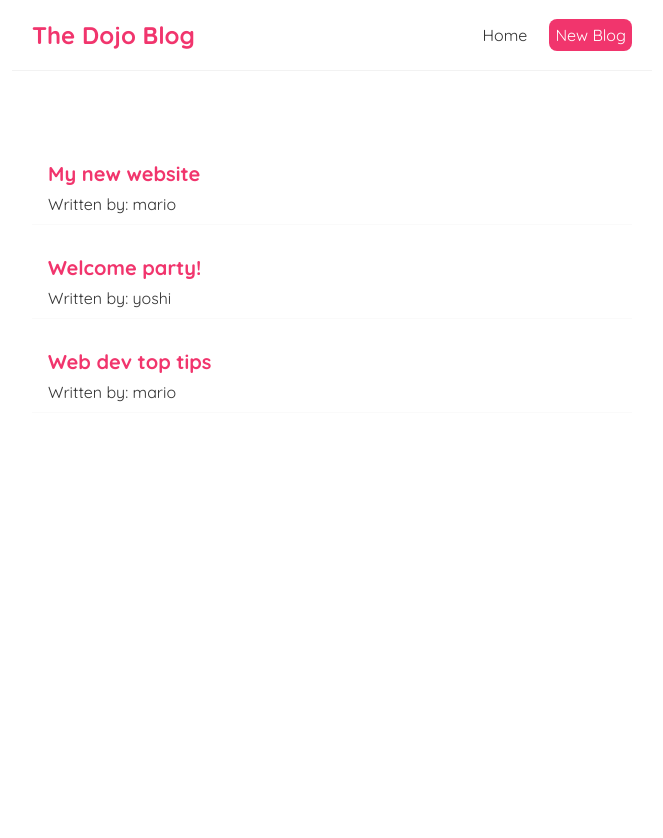
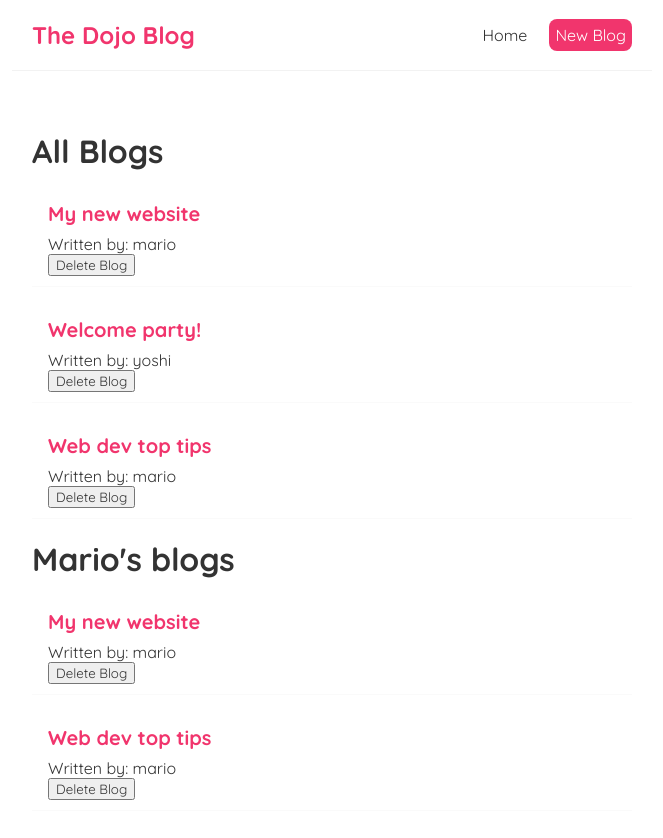
Before and after one commit to Shazammon/dojo-blog, a React (Create React App) app: page / in a window 1280 px wide. Shown: the top 838 px of the page, without its empty margins (308-971 px from the left). Before the commit the page ends 800 px from the top, so only its background shows below. Built offline with nearby package versions, Linux system fonts and the light colour scheme.

Commit message:
set up delete button

```diff
--- a/src/Bloglist.js
+++ b/src/Bloglist.js
@@ -1,13 +1,16 @@
 import react from 'react'
 
-export default function Bloglist(props) {
-    const blogs = props.blogs
+export default function Bloglist({blogs, title}) {
+    // const blogs = props.blogs;
+    // const title = props.title;
     return (
         <>
+        <h1>{title}</h1>
             {blogs.map((blog) => (
                 <div className="blog-preview" key={blog.id}>
                     <h2>{blog.title}</h2>
                     <p>Written by: {blog.author} </p>
+                    <button onClick={() => handleDelete(blog.id)}>Delete Blog</button>
                 </div>
             ))}
         </>
--- a/src/Home.js
+++ b/src/Home.js
@@ -25,7 +25,8 @@ export default function Home() {
 
     return (
         <div className="home">
-            <Bloglist blogs={blogs} />
+            <Bloglist blogs={blogs} title='All Blogs'/>
+            <Bloglist blogs={blogs.filter((blog) => blog.author === 'mario')} title="Mario's blogs"/>
             {/* <h2>Home Page</h2>
             <p> { name } is { age } years old</p>
             <button onClick={handleClick}>Click me</button>
```
